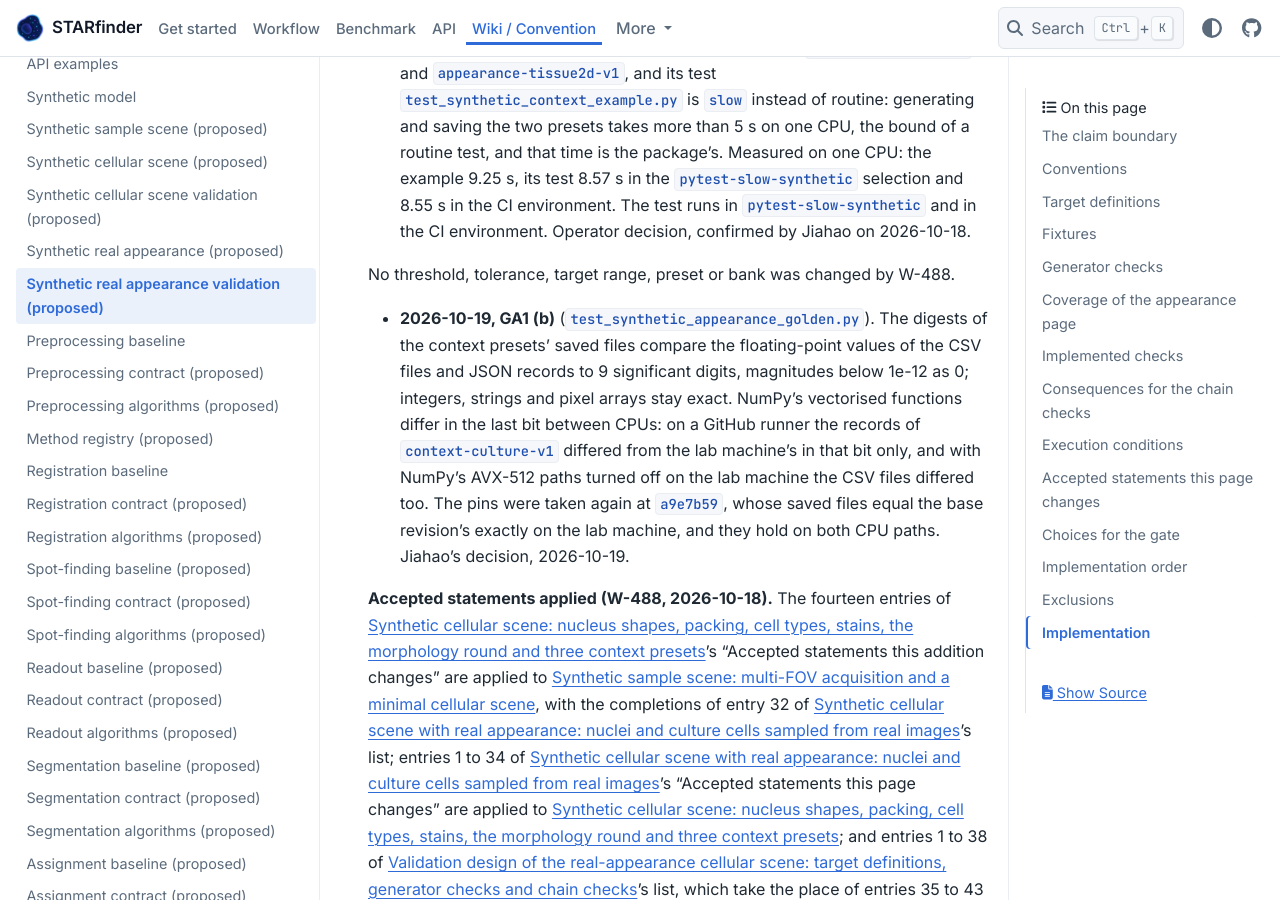
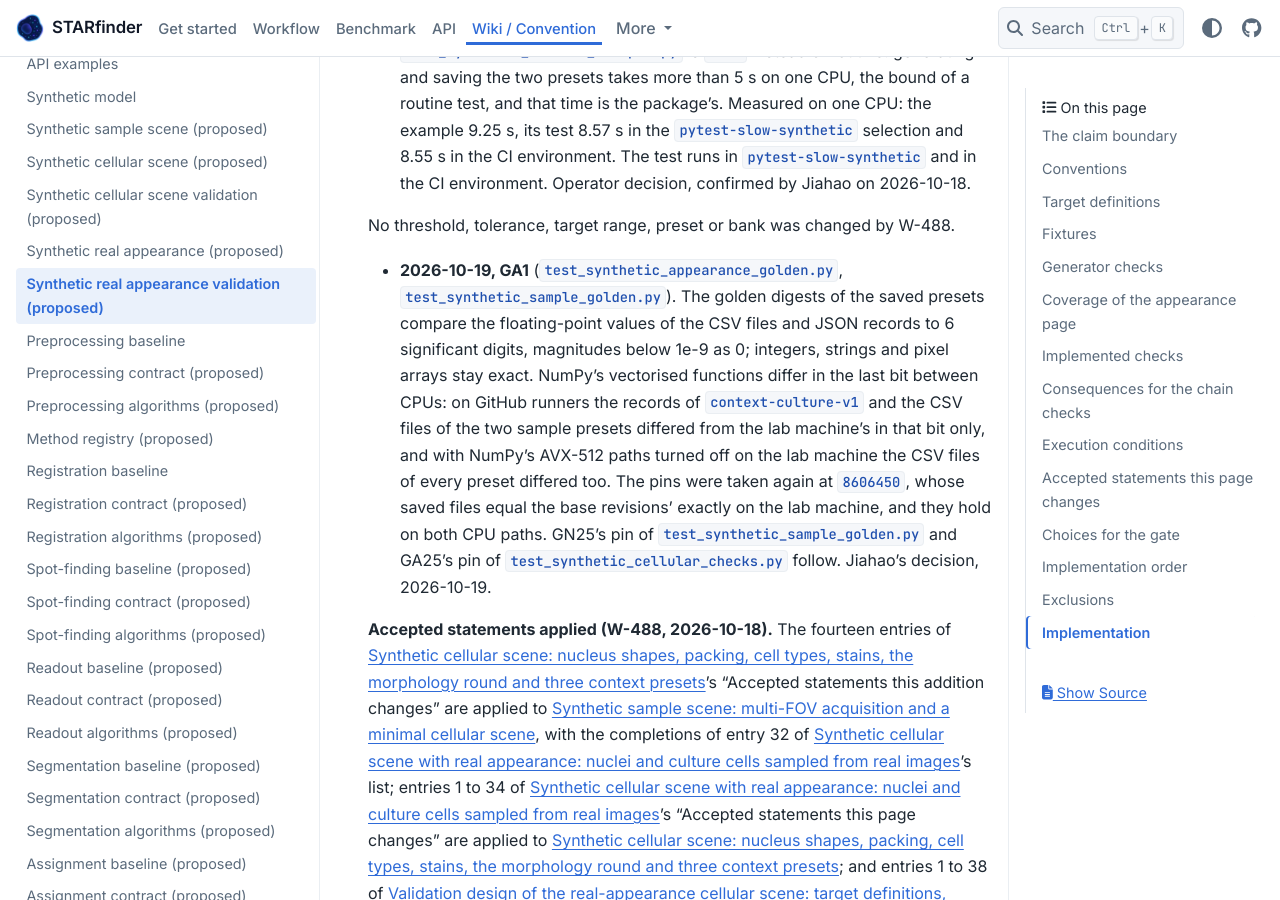
Before and after one commit to wanglab-broad/starfinder, a Sphinx documentation site: the page built from docs/synthetic-real-appearance-validation.md, in a window 1280 px wide and 900 px high, scrolled down 63259 px. Built offline with Sphinx 7.4.7 and the PyData theme 0.15.4, drawn with Linux system fonts in a browser that asks for light colours.

Commit message:
test(operator): compare both golden tests' floats to 6 significant digits; CI limit 60 min
The second CI run of PR #39 failed the sample presets' golden test
(GN1 (a)) on another GitHub runner: its CSV files differed from the pins
in the last bit of some floats, as the context presets' records had on the
first run. At Jiahao's request (2026-10-19) the precision is relaxed
further. Both golden tests (test_synthetic_sample_golden.py and
test_synthetic_appearance_golden.py) now round the floating-point values of
the CSV files and the JSON records to 6 significant digits, magnitudes
below 1e-9 as 0, before hashing. Integers, strings and pixel arrays stay
exact.

The pins were taken again at 8606450, where every group still equalled
the exact pins of 943bb6b and 8bf9a5b on the lab machine. The new pins are
equal with and without NumPy's AVX-512 paths. GN25's pin of
test_synthetic_sample_golden.py and GA25's pin of
test_synthetic_cellular_checks.py follow. GN1 and GA1 in the two validation
pages name the amendment, and their Implementation sections record it.

The runner of the second CI run took 42 minutes against the pytest job's
45-minute limit (21 minutes on the first run), so the limit is raised to
60 minutes.

Checked by the operator: both golden tests, test_synthetic_cellular_checks.py
and test_synthetic_appearance_checks.py (12 passed; the two golden tests
also pass with the AVX-512 paths turned off, 8 passed), the strict
documentation build and docs/check_reference.py.

Co-Authored-By: Claude Opus 5.5 <noreply@anthropic.com>

```diff
--- a/docs/synthetic-real-appearance-validation.md
+++ b/docs/synthetic-real-appearance-validation.md
@@ -338,7 +338,7 @@ arrays.
 
 | # | Check | Fixture (seed) | What is computed | Expected result (source) | Tolerance | Tier and markers |
 | --- | --- | --- | --- | --- | --- | --- |
-| GA1 | The accepted presets unchanged (identity 1) | `sample_presets`, the six context presets (42) | (a) GN1 (a) and (b) unchanged; (b) the group digests of everything `save_context_scene` writes for each context preset, as the golden test of the sample presets computes them, against pins taken at the base revision of the implementation batch before its first change. | (a) as GN1; (b) equal to the pins ("Opt-in": the six presets keep their behaviour; E1). | Exact (SHA-256 of content); in (b) the floating-point values of the CSV files and JSON records to 9 significant digits, magnitudes below 1e-12 as 0 (amendment of 2026-10-19). | (a) as GN1; (b) routine for the three routine presets, `slow` for the three `slow` presets; `synthetic`, `golden`. |
+| GA1 | The accepted presets unchanged (identity 1) | `sample_presets`, the six context presets (42) | (a) GN1 (a) and (b) unchanged; (b) the group digests of everything `save_context_scene` writes for each context preset, as the golden test of the sample presets computes them, against pins taken at the base revision of the implementation batch before its first change. | (a) as GN1; (b) equal to the pins ("Opt-in": the six presets keep their behaviour; E1). | Exact (SHA-256 of content); the floating-point values of the CSV files and JSON records to 6 significant digits, magnitudes below 1e-9 as 0 (amendment of 2026-10-19). | (a) as GN1; (b) routine for the three routine presets, `slow` for the three `slow` presets; `synthetic`, `golden`. |
 | GA2 | Names, fields and the preset registry | none | The fields of `ContextSceneConfig` and of every accepted configuration, and the keys `_payload` writes, against the base revision; the new names (`generate_appearance_scene`, `AppearanceScene`, `AppearanceSceneConfig`, `BankReference`, `AugmentationConfig`, `LayoutConfig`, `CompositionConfig`, `build_appearance_bank`, `closed_form_bank`, `load_appearance_bank`, `save_appearance_scene`, `appearance_scene_preset`, `APPEARANCE_PRESETS`, `APPEARANCE_PRESET_VERSION`, `APPEARANCE_TRUTH_VERSION`) exported and on API pages; six presets, `appearance-presets-v1`, `"1"`; each preset's grid, spacing, jitter, overlap, seed, cell types and molecules against the accepted preset of its context and tier. | Accepted fields and payload keys unchanged ("Opt-in"); the names of "Opt-in" exported (`docs/check_reference.py`); PR1's six presets with the accepted values of their context and tier ("Presets"). | Exact; preset floats within 1e-9. | routine; `synthetic`, `contract`. |
 | GA3 | Refusals | `cf_bank_files` and its two copies; none | `ValueError` and its message for: a bank file whose SHA-256 differs from the reference; a missing `entry_id`; an augmentation range outside its allowed interval (a scale or gain at or below 0); `floor` outside `(0, 1]`; a source refused by BR4 (both copies); a reached density below `floor` (`app_crowded`). | Each raises `ValueError` naming the field, the file or the source and its two numbers ("The appearance bank", BR4; "When placement stops"). | Exact (the type; the named values in the message). | routine; `synthetic`, `contract`. |
 | GA4 | The bank build is deterministic and recorded | `cf_banks`, `cf_bank_files` (42 to 45) | Each closed-form bank built twice in memory; each file bank built twice into two files; the digest of the arrays; the SHA-256 of each file against its record; the record's inputs (preset and seeds for CF1; path, size and SHA-256 of each source file), rules, counts per rule, plateaus and digest; `load_appearance_bank` with the recorded SHA-256 and with one byte changed. | Two builds give equal arrays and an equal digest. The recorded SHA-256 equals the file's. The record lists every input with its SHA-256 (or the preset and seeds) and the counts of "Selection of entries". Loading with a changed byte raises (ST1, CF1). | Arrays and digests exact; the file bytes are not compared, because a zip archive carries a time (ST1). | routine; `synthetic`, `validation`. |
@@ -506,7 +506,7 @@ helpers of W-483 to W-486.
 
 | # | Module and tests | Fixtures | Tier | Floats |
 | --- | --- | --- | --- | --- |
-| GA1 | `test_synthetic_sample_golden.py`, `test_saved_preset_outputs_equal_the_pins`; `test_synthetic_appearance_golden.py`, `test_saved_context_preset_outputs_equal_the_base_revision_pins` | `sample_presets`, the six context presets | routine and slow | none compared (SHA-256 of content); the context presets' floats to 9 significant digits (amendment of 2026-10-19) |
+| GA1 | `test_synthetic_sample_golden.py`, `test_saved_preset_outputs_equal_the_pins`; `test_synthetic_appearance_golden.py`, `test_saved_context_preset_outputs_equal_the_base_revision_pins` | `sample_presets`, the six context presets | routine and slow | none compared (SHA-256 of content); floats to 6 significant digits (amendment of 2026-10-19) |
 | GA2 | `test_synthetic_appearance_contract.py`, `test_new_names_are_exported`; `test_synthetic_appearance_presets_contract.py`, `test_six_presets_with_their_version`, `test_each_preset_takes_the_accepted_preset_of_its_context_and_tier`, `test_slow_presets_name_their_real_bank_by_name_and_sha256`, `test_the_accepted_presets_are_unchanged`, `test_preset_names_are_exported_and_on_the_api_pages`; `test_synthetic_appearance_coverage.py`, `test_ga2_every_new_name_is_exported_and_on_the_api_pages`; `test_synthetic_cellular_contract.py`, `test_gn2_existing_fields_and_presets_as_at_the_base`, `test_gn2_new_names_and_fields`; `test_synthetic_cellular_stains_contract.py`, `test_gn2_stain_names_and_fields` | none (the API pages by `docs/check_reference.py`) | routine | preset floats within 1e-9 |
 | GA3 | `test_synthetic_appearance_bank.py`, `test_load_refuses_a_changed_byte_a_wrong_reference_and_a_missing_file`, `test_bank_reference_entries_and_build_refusals`, `test_br4_refuses_both_copies_of_the_file_bank`; `test_synthetic_appearance_scene.py`, `test_ga3_augmentation_and_layout_refusals`, `test_ga3_a_reached_count_below_floor_raises_naming_both_values`; `test_synthetic_appearance_contract.py`, `test_configuration_refusals`, `test_generation_refusals_and_a_stored_bank` | `cf_bank_files` and its two copies, `app_crowded`, none | routine and slow | none compared (the type and the named values) |
 | GA4 | `test_synthetic_appearance_bank.py`, `test_closed_form_bank_build_is_deterministic_and_recorded`, `test_file_bank_build_is_deterministic_and_recorded` | `cf_banks`, `cf_bank_files` | routine and slow | arrays and digests exact |
@@ -1138,14 +1138,17 @@ each is written where it applies:
 
 No threshold, tolerance, target range, preset or bank was changed by W-488.
 
-* **2026-10-19, GA1 (b)** (`test_synthetic_appearance_golden.py`). The digests of the context
-  presets' saved files compare the floating-point values of the CSV files and JSON records to 9
-  significant digits, magnitudes below 1e-12 as 0; integers, strings and pixel arrays stay
-  exact. NumPy's vectorised functions differ in the last bit between CPUs: on a GitHub runner
-  the records of `context-culture-v1` differed from the lab machine's in that bit only, and
-  with NumPy's AVX-512 paths turned off on the lab machine the CSV files differed too. The
-  pins were taken again at `a9e7b59`, whose saved files equal the base revision's exactly on
-  the lab machine, and they hold on both CPU paths. Jiahao's decision, 2026-10-19.
+* **2026-10-19, GA1** (`test_synthetic_appearance_golden.py`, `test_synthetic_sample_golden.py`).
+  The golden digests of the saved presets compare the floating-point values of the CSV files
+  and JSON records to 6 significant digits, magnitudes below 1e-9 as 0; integers, strings and
+  pixel arrays stay exact. NumPy's vectorised functions differ in the last bit between CPUs:
+  on GitHub runners the records of `context-culture-v1` and the CSV files of the two sample
+  presets differed from the lab machine's in that bit only, and with NumPy's AVX-512 paths
+  turned off on the lab machine the CSV files of every preset differed too. The pins were
+  taken again at `8606450`, whose saved files equal the base revisions' exactly on the lab
+  machine, and they hold on both CPU paths. GN25's pin of `test_synthetic_sample_golden.py`
+  and GA25's pin of `test_synthetic_cellular_checks.py` follow. Jiahao's decision,
+  2026-10-19.
 
 **Accepted statements applied (W-488, 2026-10-18).** The fourteen entries of
 {doc}`synthetic-cellular-scene`'s "Accepted statements this addition changes" are applied to
```
Also changed, not shown: docs/synthetic-cellular-scene-validation.md (+10 -2 lines), 5 other files.
